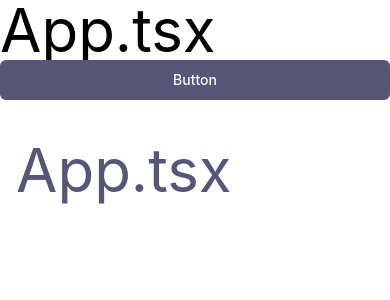
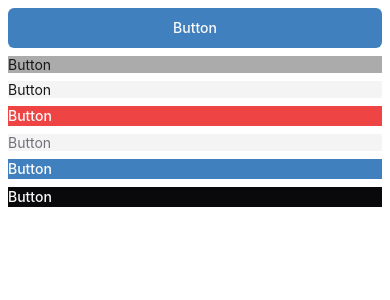
Before and after one commit to HanggiAnggono/diver-down, a React Native app: screen / in a window 390 px wide. Shown: the top 300 px of the page. Built offline with nearby package versions, Linux system fonts and the light colour scheme.

Commit message:
add flex and update global.css

```diff
--- a/App.tsx
+++ b/App.tsx
@@ -9,17 +9,36 @@ import './global.css';
 import React from 'react';
 import {SafeAreaView, StatusBar} from 'react-native';
 import {Button} from '~/components/ui/button';
+import {Flex} from '~/components/ui/flex';
 import {Text} from '~/components/ui/text';
 
 function App(): React.JSX.Element {
   return (
     <SafeAreaView>
       <StatusBar barStyle="dark-content" backgroundColor="#ffffff" />
-      <Text className="text-6xl">App.tsx</Text>
-      <Button>
-        <Text>Button</Text>
-      </Button>
-      <Text className="p-4 pt-10 text-6xl text-primary">App.tsx</Text>
+      <Flex className="flex-col gap-2 p-2">
+        <Button>
+          <Text>Button</Text>
+        </Button>
+        <Button className="bg-secondary">
+          <Text className="text-secondary-foreground">Button</Text>
+        </Button>
+        <Button className="bg-accent">
+          <Text className="text-accent-foreground">Button</Text>
+        </Button>
+        <Button className="bg-destructive">
+          <Text>Button</Text>
+        </Button>
+        <Button className="bg-muted">
+          <Text className="text-muted-foreground">Button</Text>
+        </Button>
+        <Button className="bg-primary">
+          <Text>Button</Text>
+        </Button>
+        <Button className="bg-foreground">
+          <Text>Button</Text>
+        </Button>
+      </Flex>
     </SafeAreaView>
   );
 }
--- /dev/null
+++ b/components/ui/flex.tsx
@@ -0,0 +1,15 @@
+import React from 'react';
+import {PropsWithChildren} from 'react';
+import {View} from 'react-native';
+import {cn} from '~/lib/utils';
+
+export function Flex({
+  children,
+  ...props
+}: PropsWithChildren<{className?: string}>) {
+  return (
+    <View {...props} className={cn('flex', props.className)}>
+      {children}
+    </View>
+  );
+}
--- a/global.css
+++ b/global.css
@@ -10,9 +10,9 @@
     --card-foreground: 240 10% 3.9%;
     --popover: 0 0% 100%;
     --popover-foreground: 240 10% 3.9%;
-    --primary: 240 15.9% 40%;
+    --primary: 210 50% 50%;
     --primary-foreground: 0 0% 98%;
-    --secondary: 240 4.8% 95.9%;
+    --secondary: 0 0% 67%;
     --secondary-foreground: 240 5.9% 10%;
     --muted: 240 4.8% 95.9%;
     --muted-foreground: 240 3.8% 46.1%;
@@ -22,7 +22,7 @@
     --destructive-foreground: 0 0% 98%;
     --border: 240 5.9% 90%;
     --input: 240 5.9% 90%;
-    --ring: 240 5.9% 10%;
+    --ring: 210 65% 31%;
   }
 
   .dark:root {
@@ -32,7 +32,7 @@
     --card-foreground: 0 0% 98%;
     --popover: 240 10% 3.9%;
     --popover-foreground: 0 0% 98%;
-    --primary: 0 0% 98%;
+    --primary: 210 50% 50%;
     --primary-foreground: 240 5.9% 10%;
     --secondary: 240 3.7% 15.9%;
     --secondary-foreground: 0 0% 98%;
```
